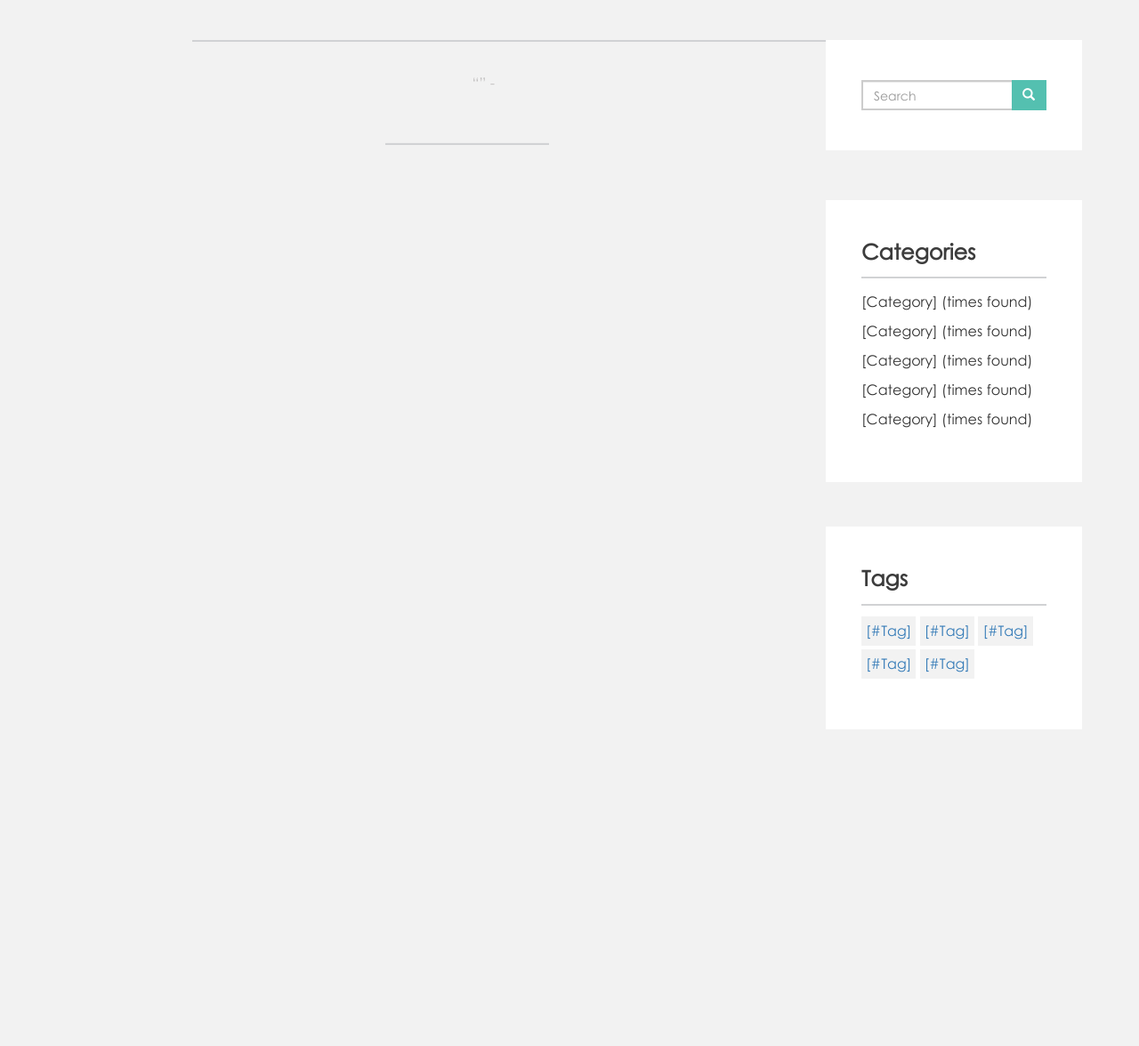
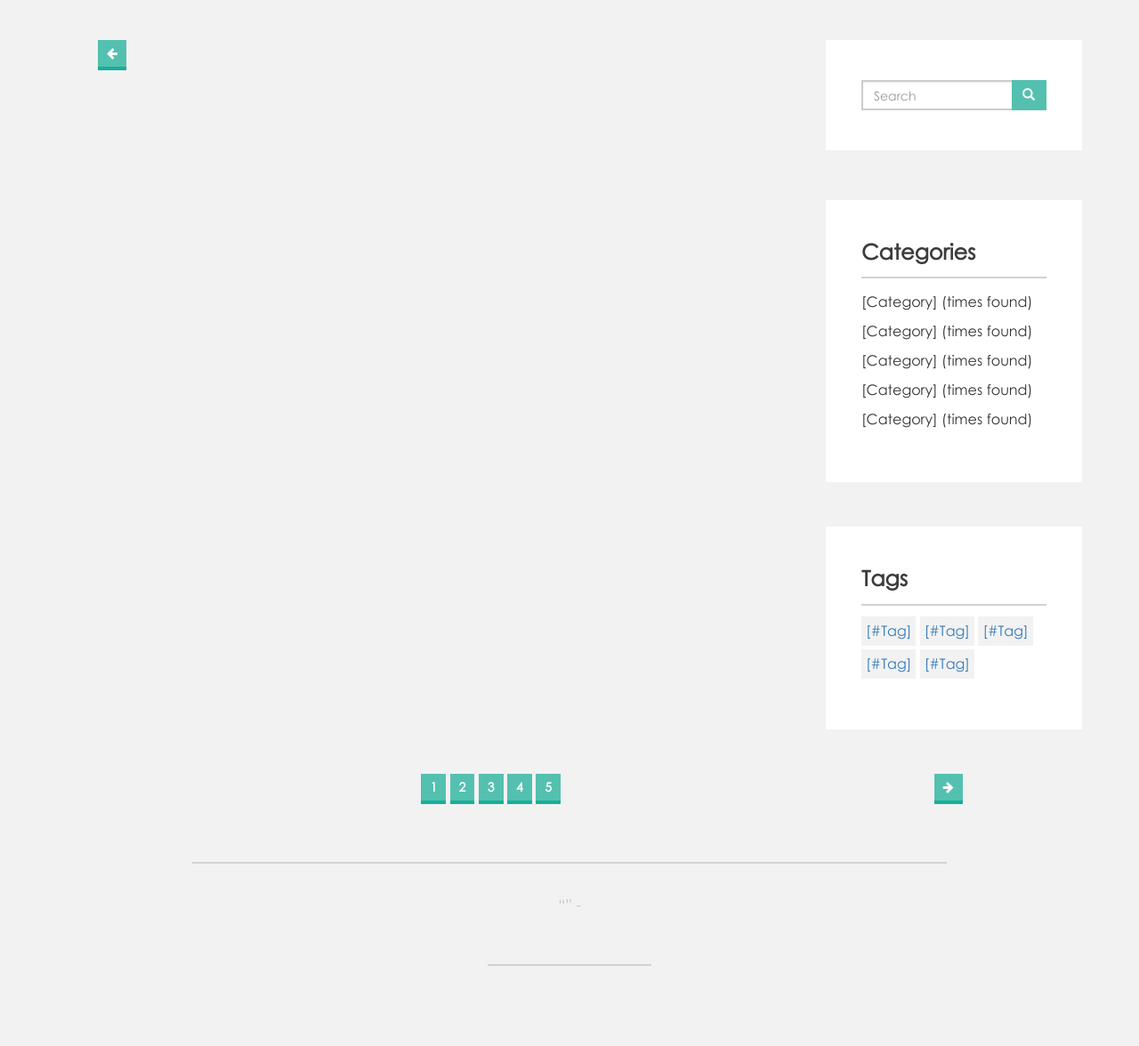
Before and after one commit to ginovski/BlogSystem, a PHP site: the page made by application/views/home/index.php in a window 1280 px wide. Shown: the part 100-1276 px from the top of the page at 89% size. Before the commit the page ends 920 px from the top, so only its background shows below. Run offline with PHP 8.4, Linux system fonts and the light colour scheme; the template is opened without the code that fills it, so the values that code supplies are empty.

Commit message:
Added paging to the home page.

```diff
--- a/application/views/home/index.php
+++ b/application/views/home/index.php
@@ -97,5 +97,31 @@
             </div>
         </div>
     <?php endforeach;?>
+
+        <div id="paging" class="row">
+            <div class="left-arrow col-sm-1 col-xs-2">
+                <div class="previous">
+                    <a href=""><i class="fa fa-arrow-left"></i></a>
+                </div>
+            </div>
+
+            <div class="pages col-sm-10 col-xs-8">
+                <div class="pages-numbers">
+                    <ul>
+                        <li><a href="">1</a></li>
+                        <li><a href="">2</a></li>
+                        <li><a href="">3</a></li>
+                        <li><a href="">4</a></li>
+                        <li><a href="">5</a></li>
+                    </ul>
+                </div>
+            </div>
+
+            <div class="right-arrow col-sm-1 col-xs-2">
+                <div class="next">
+                    <a href=""><i class="fa fa-arrow-right"></i></a>
+                </div>
+            </div>
+        </div>
     </div>
 </div>
```
